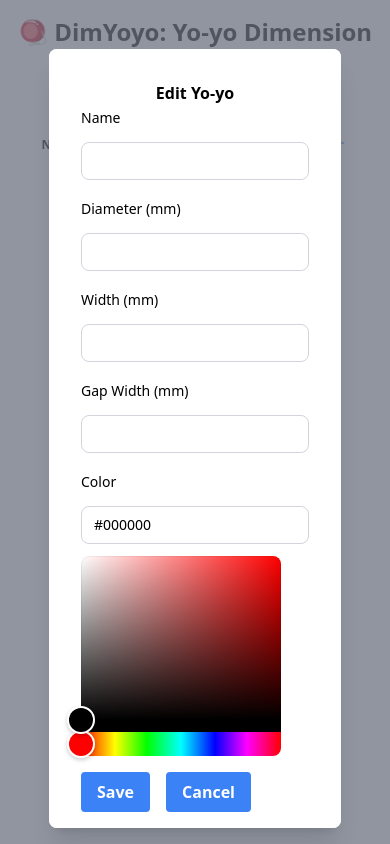
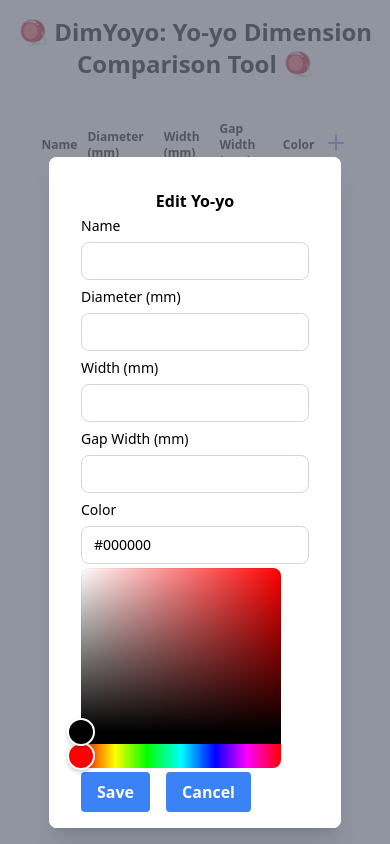
Before and after one commit to aliciaaevans/dimyoyo, a React (Vite) app: page / in a window 390 px wide. Both pictures are taken after a click on the button "Add". Shown: the top 844 px of the page. Built offline with nearby package versions, Linux system fonts and the light colour scheme.

Commit message:
spacing for small screens

```diff
--- a/src/components/FormFields.tsx
+++ b/src/components/FormFields.tsx
@@ -41,10 +41,10 @@
 
 export const StyledInput = ({ label, fieldName, register, error, className, min, type, ...inputProps }: StyledInputProps) => {
   return (
-    <Field className=" mb-4">
+    <Field className="mb-1 md:mb-4">
       <Label className="text-sm/6 font-medium">{label}</Label>
       <Input
-        className={`mt-3 block w-full rounded-lg border border-gray-300 py-1.5 px-3 text-sm/6 data-[focus]:outline-2 data-[focus]:-outline-offset data-[focus]:outline-gray-500 ${className}`}
+        className={`mt-1 md:mt-3 block w-full rounded-lg border border-gray-300 py-1.5 px-3 text-sm/6 data-[focus]:outline-2 data-[focus]:-outline-offset data-[focus]:outline-gray-500 ${className}`}
         {...register(fieldName, {
           required: { value: true, message: 'Field is required.' },
           min: min ? { value: min || 0, message: `Must be at least ${min}.` } : undefined,
@@ -52,7 +52,7 @@
         type={type}
         {...inputProps}
       />
-      {error && <Description className="text-red-600 mb-4">{error.message}</Description>}
+      {error && <Description className="text-red-600 text-sm md:text-base mb-1 md:mb-4">{error.message}</Description>}
     </Field>
   );
 };
@@ -76,10 +76,10 @@
   });
   const [color, setColor] = useState<string>(field.value);
   return (
-    <Field className=" mb-4">
+    <Field className="mb-1 md:mb-4">
       <Label className="text-sm/6 font-medium">{label}</Label>
       <Input
-        className={`mb-3 mt-3 block w-full rounded-lg border border-gray-300 py-1.5 px-3 text-sm/6 data-[focus]:outline-2 data-[focus]:-outline-offset data-[focus]:outline-gray-500 ${className}`}
+        className={`my-1 md:my-3 block w-full rounded-lg border border-gray-300 py-1.5 px-3 text-sm/6 data-[focus]:outline-2 data-[focus]:-outline-offset data-[focus]:outline-gray-500 ${className}`}
         value={color}
         onChange={(e) => {
           setColor(e.target.value);
@@ -87,7 +87,7 @@
         }}
         {...inputProps}
       />
-      {fieldState.error && <Description className="text-red-600">{fieldState.error.message}</Description>}
+      {fieldState.error && <Description className="text-red-600 text-sm md:text-base mb-1">{fieldState.error.message}</Description>}
       <HexColorPicker
         color={color}
         onChange={(newColor) => {
```
